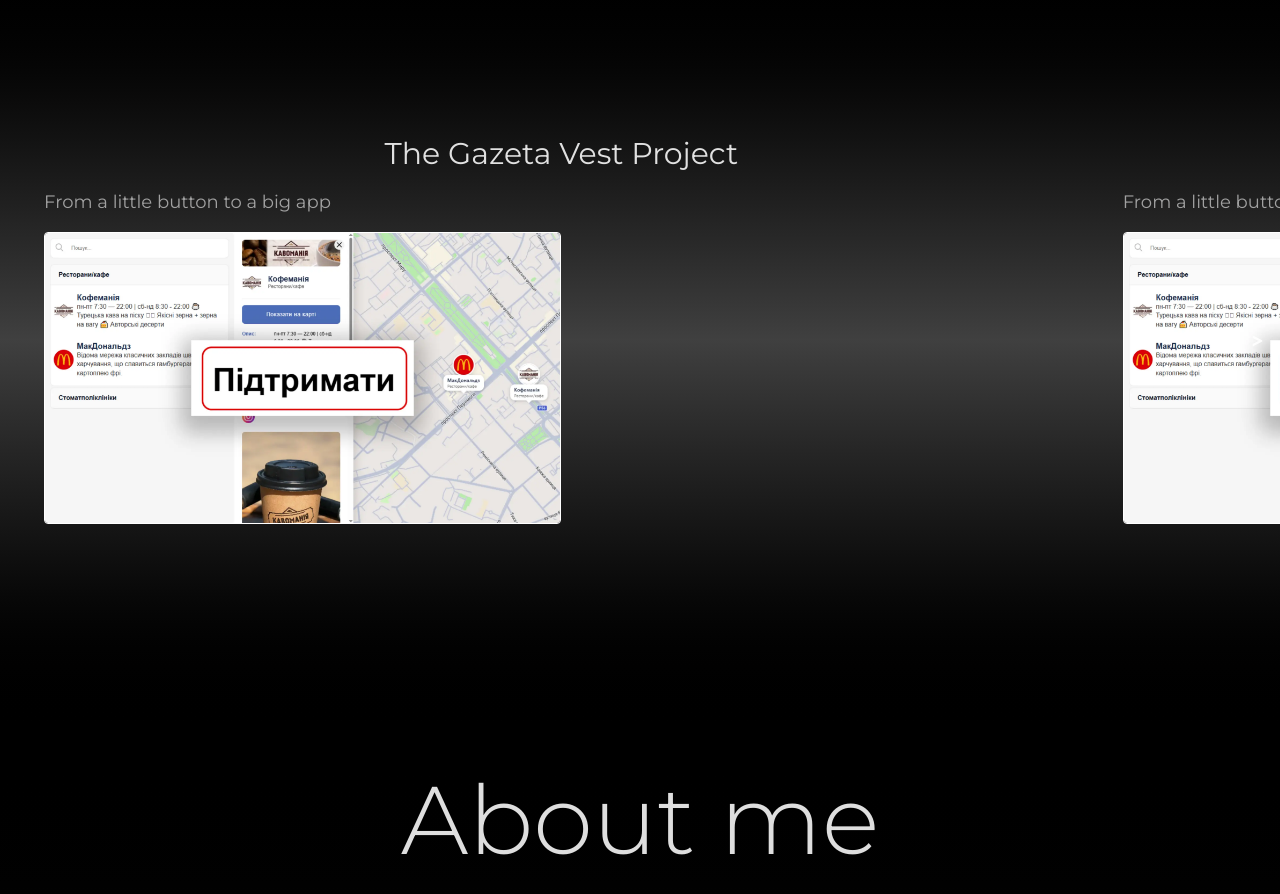
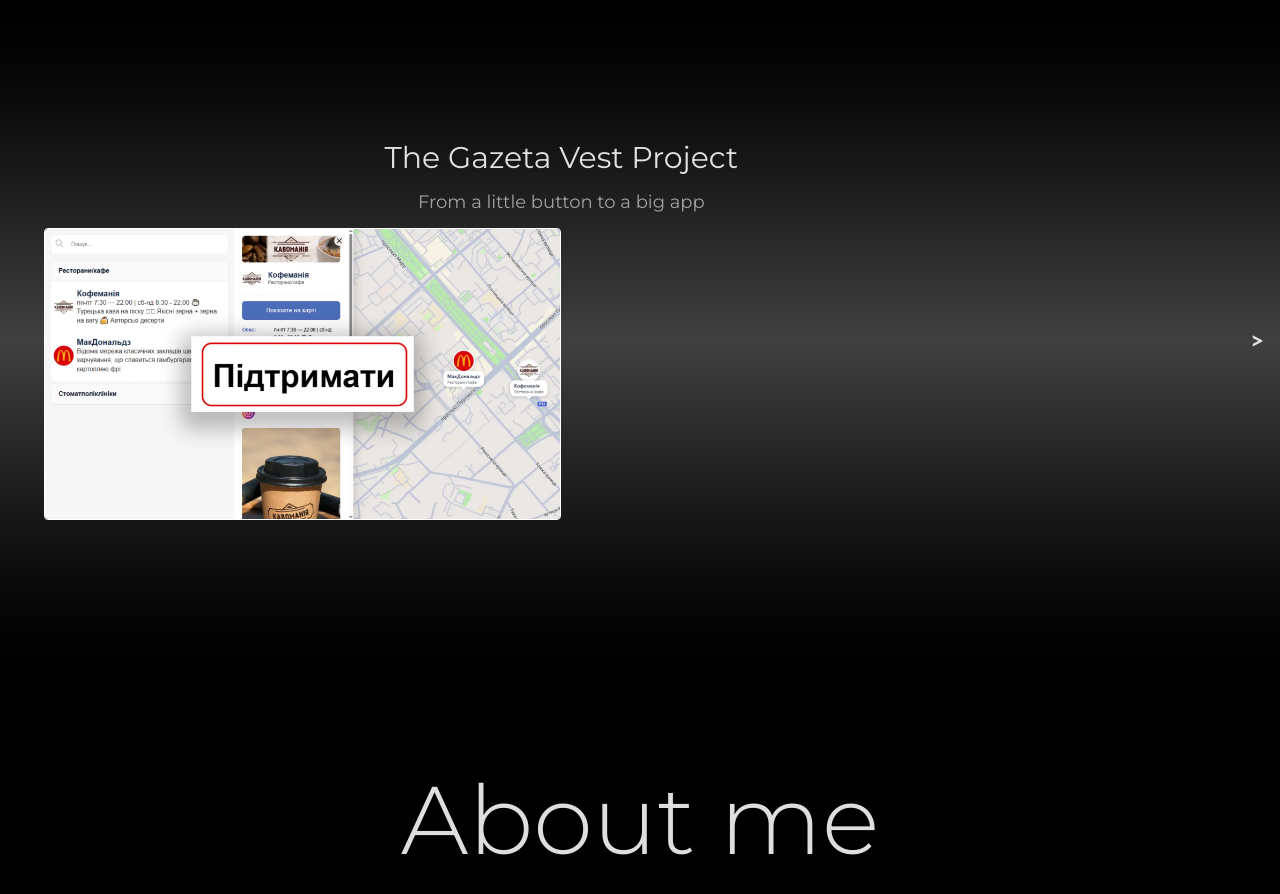
Before and after one commit to uFNet1/portfolio, a React (Vite) app: page / in a window 1280 px wide. Shown: the part 860-1754 px from the top of the page. Built offline with nearby package versions, Linux system fonts and the light colour scheme.

Commit message:
remove redundant project make projects font smaller

```diff
--- a/src/components/ShowcaseContainer.tsx
+++ b/src/components/ShowcaseContainer.tsx
@@ -13,14 +13,14 @@
     <div className="flex-none w-10/12 snap-center px-4 py-2">
       <Link
         to="/projects/vest"
-        className="justify-items-center flex flex-col gap-4 cursor-pointer"
+        className="justify-items-center flex flex-col gap-3 cursor-pointer text-center"
         viewTransition={true}
         reloadDocument={false}
         hashScrollIntoView={false}
         resetScroll={true}
       >
-        <h1 className="text-3xl text-center">{header}</h1>
-        <h2 className="text-lg text-neutral-400">{subheader}</h2>
+        <h1 className="text-xl md:text-3xl text-center">{header}</h1>
+        <h2 className="text-base md:text-lg text-neutral-400">{subheader}</h2>
         <img
           className="w-full rounded border border-white lg:w-1/2 transition duration-300 hover:scale-105 hover:cursor-pointer"
           src={imgSrc}
--- a/src/components/pages/ProjectsShowcase.tsx
+++ b/src/components/pages/ProjectsShowcase.tsx
@@ -73,13 +73,7 @@
             subheader="From a little button to a big app"
             imgSrc={vestBanner}
           />
-          <ShowcaseContainer
-            header="The Gazeta Vest Project"
-            subheader="From a little button to a big app"
-            imgSrc={vestBanner}
-          />
-
-          <div className="flex flex-none flex-col gap-4 justify-center align-middle items-center w-full snap-center">
+          <div className="flex flex-none flex-col gap-4 justify-center align-middle items-center w-full snap-center px-4 py-2 text-center">
             <h1 className="text-3xl">Let's make a new one together</h1>
             <h2 className="text-lg text-neutral-400">Head to Contact page</h2>
             <Button styling={"hover:bg-stone-700"} to={"#contacts"}>
```
